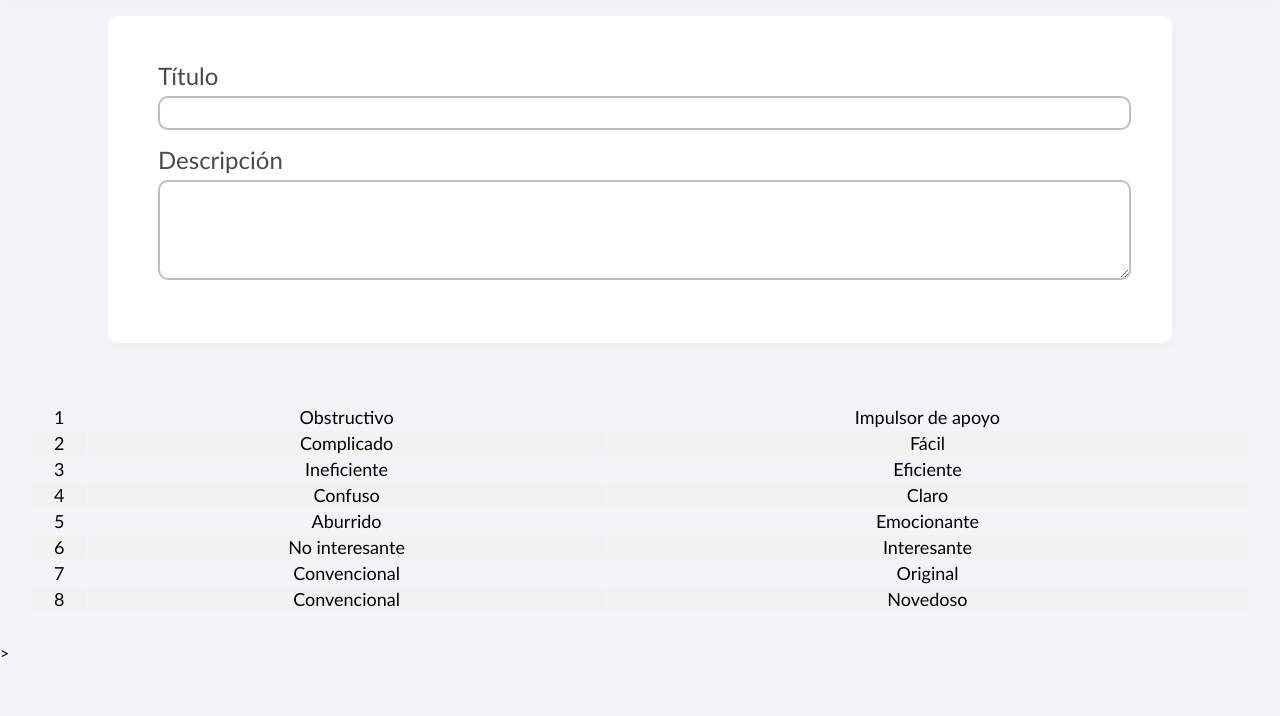
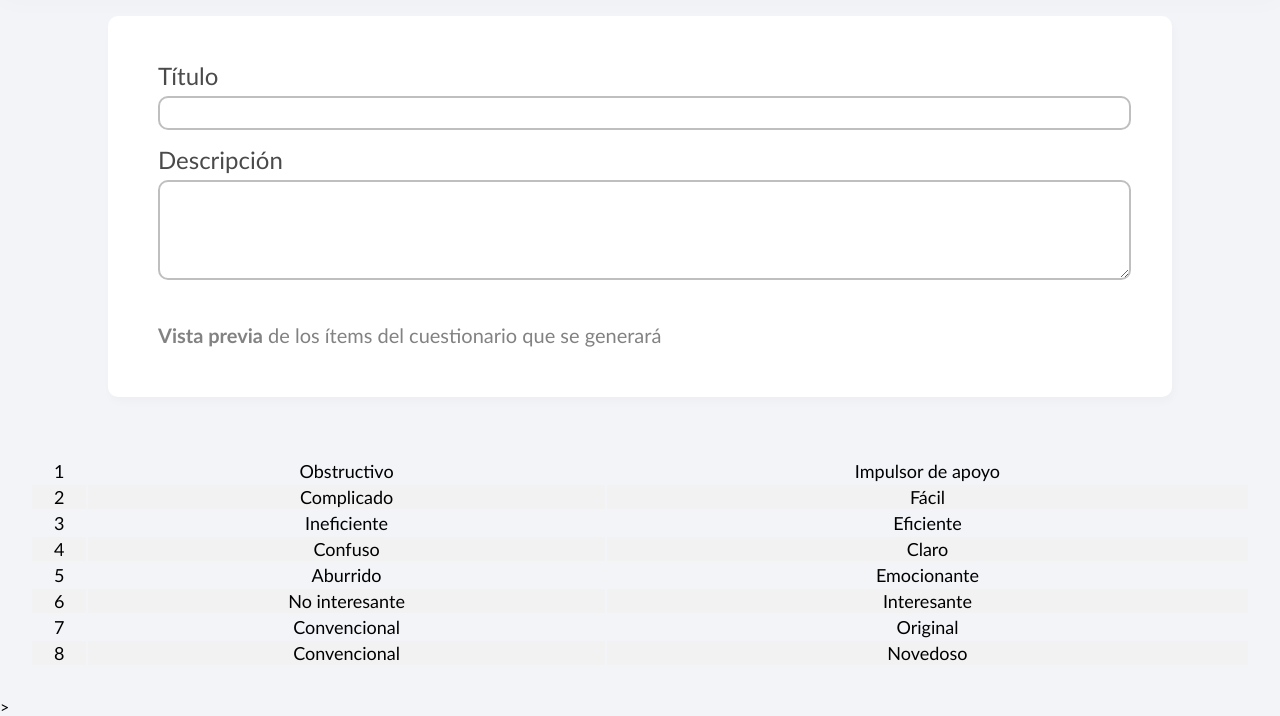
Before and after one commit to LuisaWho/CuestionarioUEQ, a plain HTML site: page templates/ueqShort.html in a window 1280 px wide. Shown: the part 104-820 px from the top of the page. Drawn offline with Linux system fonts and the light colour scheme.

Commit message:
Update ueqShort.html

```diff
--- a/templates/ueqShort.html
+++ b/templates/ueqShort.html
@@ -30,6 +30,8 @@
             <label>Descripción</label>
             <textarea name="text"> </textarea>
         </div>
+
+        <h3><b>Vista previa</b> de los ítems del cuestionario que se generará</h3>
 
         <script>
             table = document.createElement('table');
```
